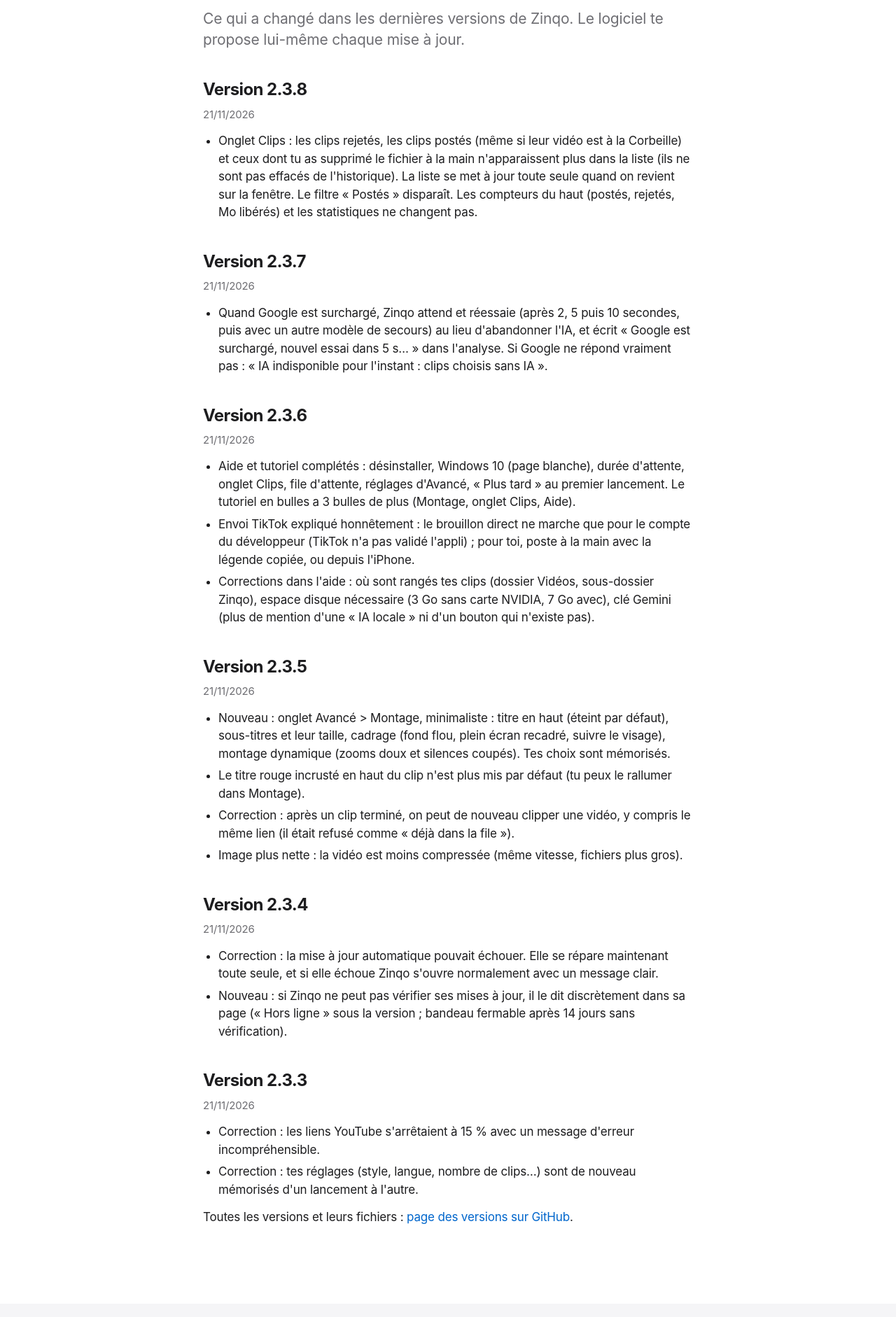
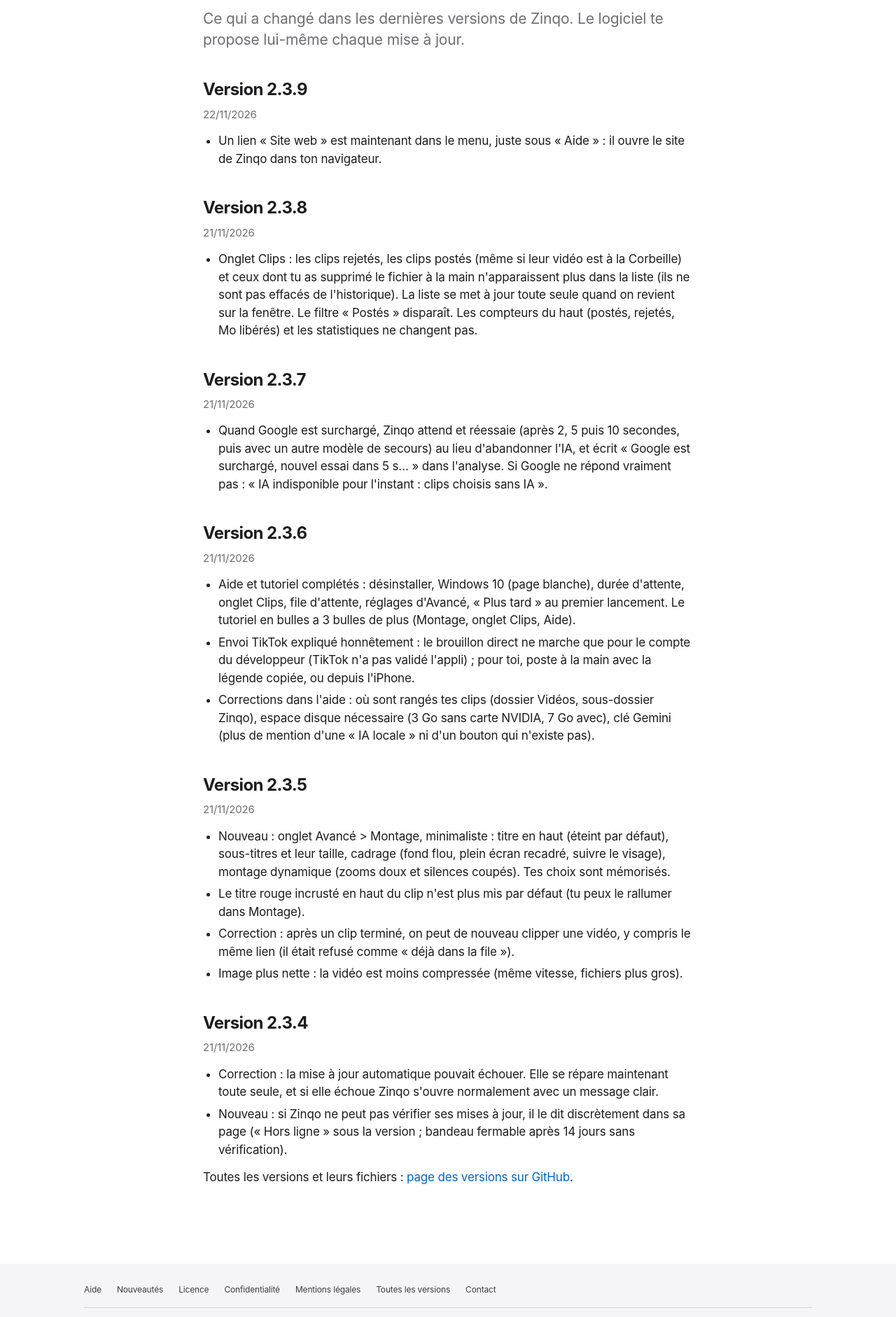
Before and after one commit to DXTR-Codex/zinqo, a plain HTML site: page docs/nouveautes.html in a window 1280 px wide. Shown: the part 190-2072 px from the top of the page at 70% size. Drawn offline with Linux system fonts and the light colour scheme; no server answers.

Commit message:
Site : synchronise avec Zinqo 2.3.9
Co-Authored-By: Claude Sonnet 5.5 <noreply@anthropic.com>

```diff
--- a/docs/nouveautes.html
+++ b/docs/nouveautes.html
@@ -30,6 +30,11 @@
 <main id="contenu"><div class="wrap doc">
 <h1>Nouveautés</h1>
 <p class="lead">Ce qui a changé dans les dernières versions de Zinqo. Le logiciel te propose lui-même chaque mise à jour.</p>
+<h2 id="v2-3-9">Version 2.3.9</h2>
+<p class="dates">22/11/2026</p>
+<ul>
+<li>Un lien «&nbsp;Site web&nbsp;» est maintenant dans le menu, juste sous «&nbsp;Aide&nbsp;»&nbsp;: il ouvre le site de Zinqo dans ton navigateur.</li>
+</ul>
 <h2 id="v2-3-8">Version 2.3.8</h2>
 <p class="dates">21/11/2026</p>
 <ul>
@@ -61,12 +66,6 @@
 <li>Correction&nbsp;: la mise à jour automatique pouvait échouer. Elle se répare maintenant toute seule, et si elle échoue Zinqo s'ouvre normalement avec un message clair.</li>
 <li>Nouveau&nbsp;: si Zinqo ne peut pas vérifier ses mises à jour, il le dit discrètement dans sa page («&nbsp;Hors ligne&nbsp;» sous la version ; bandeau fermable après 14 jours sans vérification).</li>
 </ul>
-<h2 id="v2-3-3">Version 2.3.3</h2>
-<p class="dates">21/11/2026</p>
-<ul>
-<li>Correction&nbsp;: les liens YouTube s'arrêtaient à 15 % avec un message d'erreur incompréhensible.</li>
-<li>Correction&nbsp;: tes réglages (style, langue, nombre de clips…) sont de nouveau mémorisés d'un lancement à l'autre.</li>
-</ul>
 <p>Toutes les versions et leurs fichiers : <a href="https://github.com/DXTR-Codex/zinqo/releases" rel="noopener">page des versions sur GitHub</a>.</p>
 
 </div></main>
```
